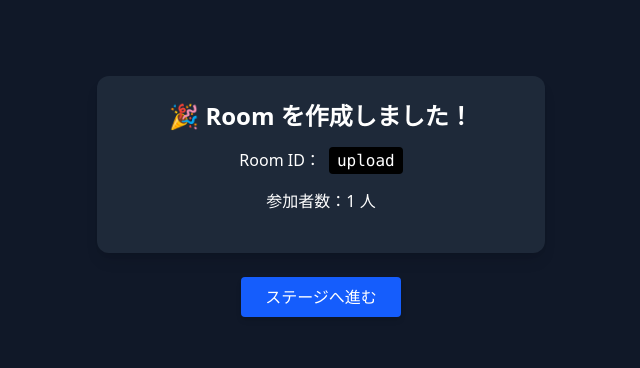
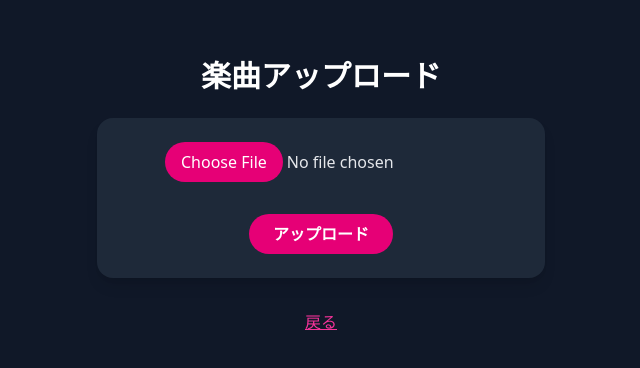
Before and after one commit to Kan-O435/Ptera-cup-front, a Next.js app: page /room/upload in a window 1280 px wide. Shown: the part 204-572 px from the top of the page, without its empty margins (319-959 px from the left). Built offline with nearby package versions, Linux system fonts and the light colour scheme.

Commit message:
modify upload music

```diff
--- a/src/app/dashboard/page.tsx
+++ b/src/app/dashboard/page.tsx
@@ -36,21 +36,19 @@ export default function RoomsPage() {
         </div>
       </button>
 
-      {/* メインのスライド（中間サイズ調整版） */}
+      {/* メインのスライド */}
       <main className={`flex-1 flex flex-col items-center justify-center transition-all duration-1000 h-full ${isOpen ? 'pr-64 blur-md opacity-30' : 'pr-0'}`}>
-
-        {/* max-w-6xl でちょうど良いサイズ感に */}
         <div className="w-full max-w-6xl px-4">
           <Swiper
             effect={'coverflow'}
             centeredSlides={true}
-            slidesPerView={1.5}  // 中間の 1.5。左右もしっかり見えつつ真ん中も大きい
+            slidesPerView={1.5}
             loop={true}
             autoplay={{ delay: 3000, disableOnInteraction: false }}
             modules={[EffectCoverflow, Autoplay]}
             coverflowEffect={{
               rotate: 0,
-              stretch: -20,    // 少し重ねることで密度をアップ
+              stretch: -20,
               depth: 200,
               modifier: 1,
               slideShadows: false
@@ -100,7 +98,10 @@ export default function RoomsPage() {
               <span className="w-10 h-10 rounded-2xl bg-white/5 flex items-center justify-center group-hover:bg-pink-600 group-hover:text-white group-hover:rotate-90 transition-all text-xl font-light">+</span>
               <span className="font-bold text-lg">ルーム作成</span>
             </button>
-            <button className="flex items-center gap-5 text-gray-400 hover:text-white transition-all group">
+            <button
+              onClick={() => router.push('/room/upload')}  // ← ここを追加
+              className="flex items-center gap-5 text-gray-400 hover:text-white transition-all group"
+            >
               <span className="w-10 h-10 rounded-2xl bg-white/5 flex items-center justify-center text-lg group-hover:bg-violet-600 group-hover:text-white transition-all">🎵</span>
               <span className="font-bold text-lg">楽曲をアップロード</span>
             </button>
@@ -108,9 +109,7 @@ export default function RoomsPage() {
         </div>
       </aside>
 
-
-
-      {/* 背景の装飾（薄いグラデーションの光） */}
+      {/* 背景の装飾 */}
       <div className="absolute top-[-10%] left-[-10%] w-[40%] h-[40%] bg-pink-500/10 blur-[120px] rounded-full pointer-events-none" />
       <div className="absolute bottom-[-10%] right-[-10%] w-[40%] h-[40%] bg-violet-500/10 blur-[120px] rounded-full pointer-events-none" />
     </div>
--- /dev/null
+++ b/src/app/room/upload/page.tsx
@@ -0,0 +1,65 @@
+'use client';
+
+import { useState } from 'react';
+import { useRouter } from 'next/navigation';
+
+export default function UploadPage() {
+  const [fileName, setFileName] = useState<string | null>(null);
+  const [message, setMessage] = useState('');
+  const router = useRouter();
+
+  const handleFileChange = (e: React.ChangeEvent<HTMLInputElement>) => {
+    const file = e.target.files?.[0];
+    if (file) {
+      setFileName(file.name);
+      setMessage(`"${file.name}" をアップロードしました！`);
+    }
+  };
+
+  const handleSubmit = (e: React.FormEvent) => {
+    e.preventDefault();
+    if (fileName) {
+      setMessage(`"${fileName}" の保存に成功しました！（※ダミー）`);
+    } else {
+      setMessage('ファイルを選択してください。');
+    }
+  };
+
+  return (
+    <div className="h-screen w-screen flex flex-col items-center justify-center bg-gray-900 text-white p-6">
+      <h1 className="text-3xl font-bold mb-6">楽曲アップロード</h1>
+
+      <form
+        onSubmit={handleSubmit}
+        className="bg-gray-800 p-6 rounded-2xl shadow-lg flex flex-col items-center gap-4 w-full max-w-md"
+      >
+        <input
+          type="file"
+          accept="audio/*"
+          onChange={handleFileChange}
+          className="text-gray-200 file:bg-pink-600 file:text-white file:px-4 file:py-2 file:rounded-full file:cursor-pointer"
+        />
+
+        {fileName && (
+          <p className="text-green-400 mt-2">{`選択されたファイル: ${fileName}`}</p>
+        )}
+
+        <button
+          type="submit"
+          className="bg-pink-600 hover:bg-pink-500 text-white px-6 py-2 rounded-full font-bold mt-4 transition-all"
+        >
+          アップロード
+        </button>
+
+        {message && <p className="mt-4 text-center text-gray-300">{message}</p>}
+      </form>
+
+      <button
+        className="mt-8 text-pink-500 hover:text-pink-400 underline"
+        onClick={() => router.back()}
+      >
+        戻る
+      </button>
+    </div>
+  );
+}
```
